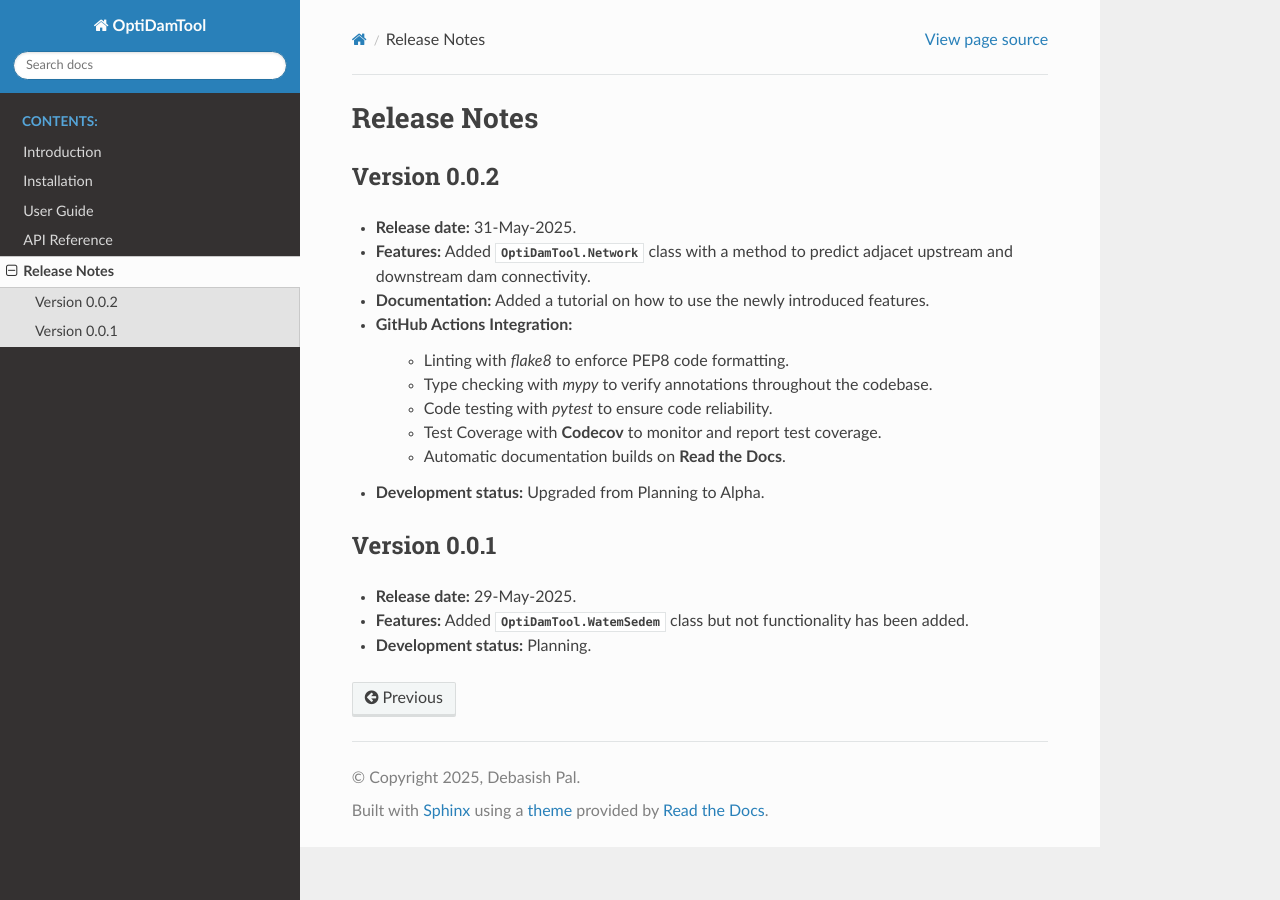
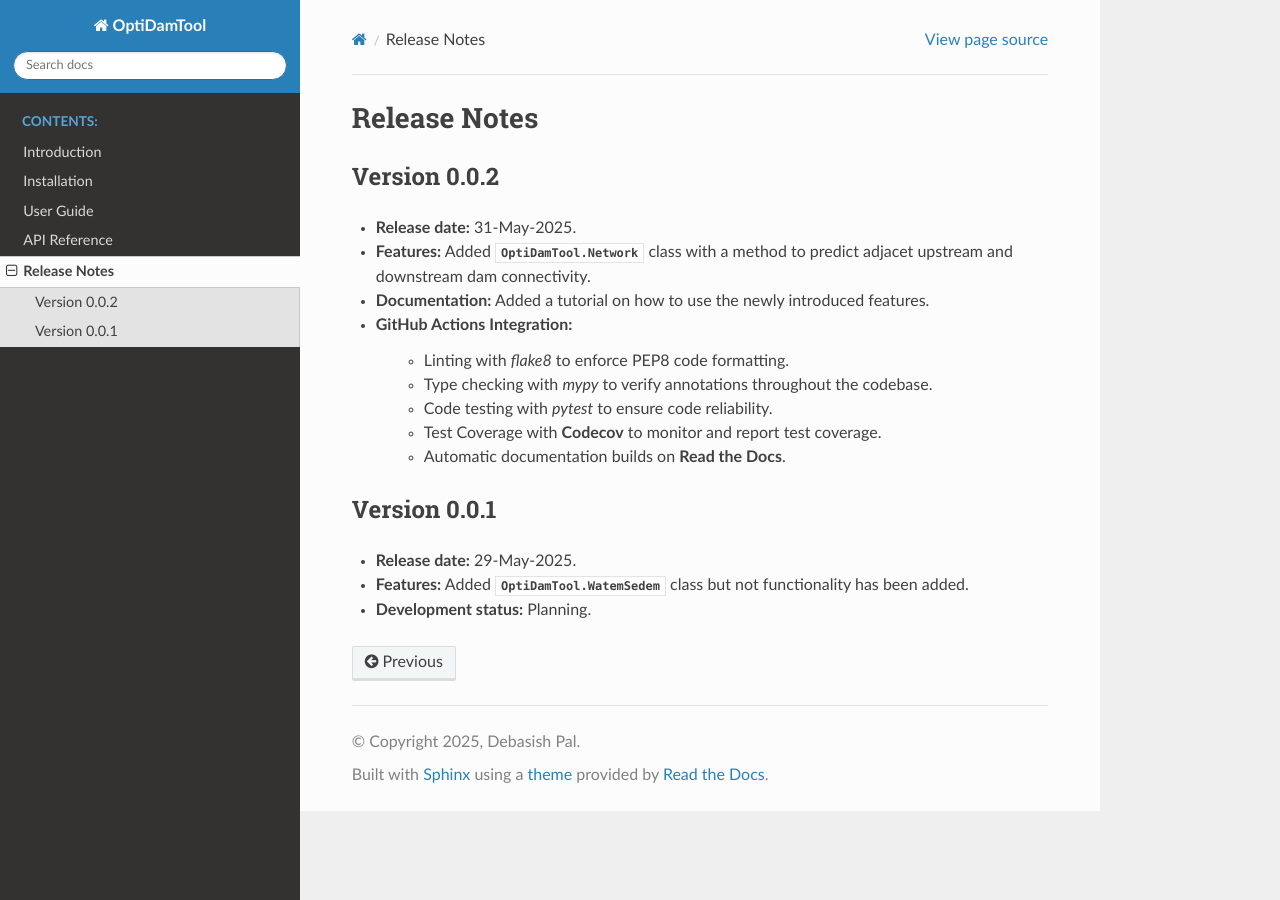
Before and after one commit to debpal/OptiDamTool, a Sphinx documentation site: the page built from docs/changelog.rst, in a window 1280 px wide. Built offline with Sphinx 7.4.7 and the Read the Docs theme 3.1.0, drawn with Linux system fonts in a browser that asks for light colours.

Commit message:
update docs

```diff
--- a/docs/changelog.rst
+++ b/docs/changelog.rst
@@ -20,8 +20,6 @@
     * Test Coverage with **Codecov** to monitor and report test coverage.
     * Automatic documentation builds on **Read the Docs**.
 
-* **Development status:** Upgraded from Planning to Alpha.
-
 
 Version 0.0.1
 ---------------
```
